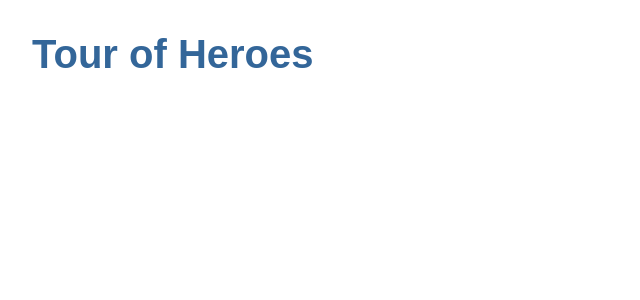
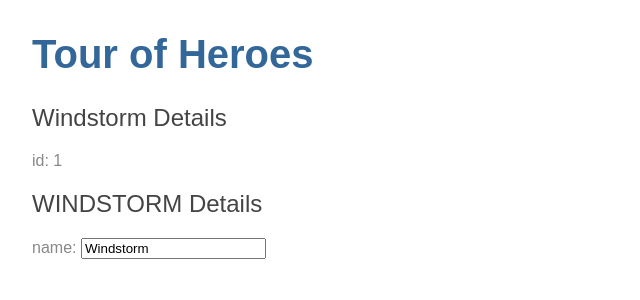
Before and after one commit to herkles/AngularPractice, an Angular app in the folder angular-tour-of-heroes/: page / in a window 1280 px wide. Shown: the top 300 px of the page, without its empty margins (0-640 px from the left). Built offline with nearby package versions, Linux system fonts and the light colour scheme.

Commit message:
created the Hero section. Refactored code to begin to implement the heroes

```diff
--- a/angular-tour-of-heroes/src/app/app.component.html
+++ b/angular-tour-of-heroes/src/app/app.component.html
@@ -1,2 +1,3 @@
 <!--The content below is only a placeholder and can be replaced.-->
 <h1>{{title}}</h1>
+<app-heroes></app-heroes>
--- /dev/null
+++ b/angular-tour-of-heroes/src/app/hero.ts
@@ -0,0 +1,4 @@
+export class Hero {
+  id: number;
+  name: string;
+}
--- /dev/null
+++ b/angular-tour-of-heroes/src/app/heroes/heroes.component.html
@@ -0,0 +1,9 @@
+<h2>{{hero.name}} Details</h2>
+<div><span>id: </span>{{hero.id}}</div>
+<h2>{{hero.name | uppercase}} Details</h2>
+
+<div>
+  <label>name:
+    <input [(ngModel)]="hero.name" placeholder="name"/>
+  </label>
+</div>
--- /dev/null
+++ b/angular-tour-of-heroes/src/app/heroes/heroes.component.ts
@@ -0,0 +1,17 @@
+import { Component, OnInit } from '@angular/core';
+import { Hero } from '../hero';
+
+@Component({
+  selector: 'app-heroes',
+  templateUrl: './heroes.component.html',
+  styleUrls: ['./heroes.component.css']
+})
+export class HeroesComponent implements OnInit {
+  hero: Hero = {
+    id: 1,
+    name: 'Windstorm'
+  };
+  constructor() { }
+  ngOnInit() { }
+
+}
```
Also changed, not shown: angular-tour-of-heroes/src/app/app.module.ts (+5 -2 lines), angular-tour-of-heroes/src/app/heroes/heroes.component.css (added), 1 other file (tests, documents, lock files or other folders).
